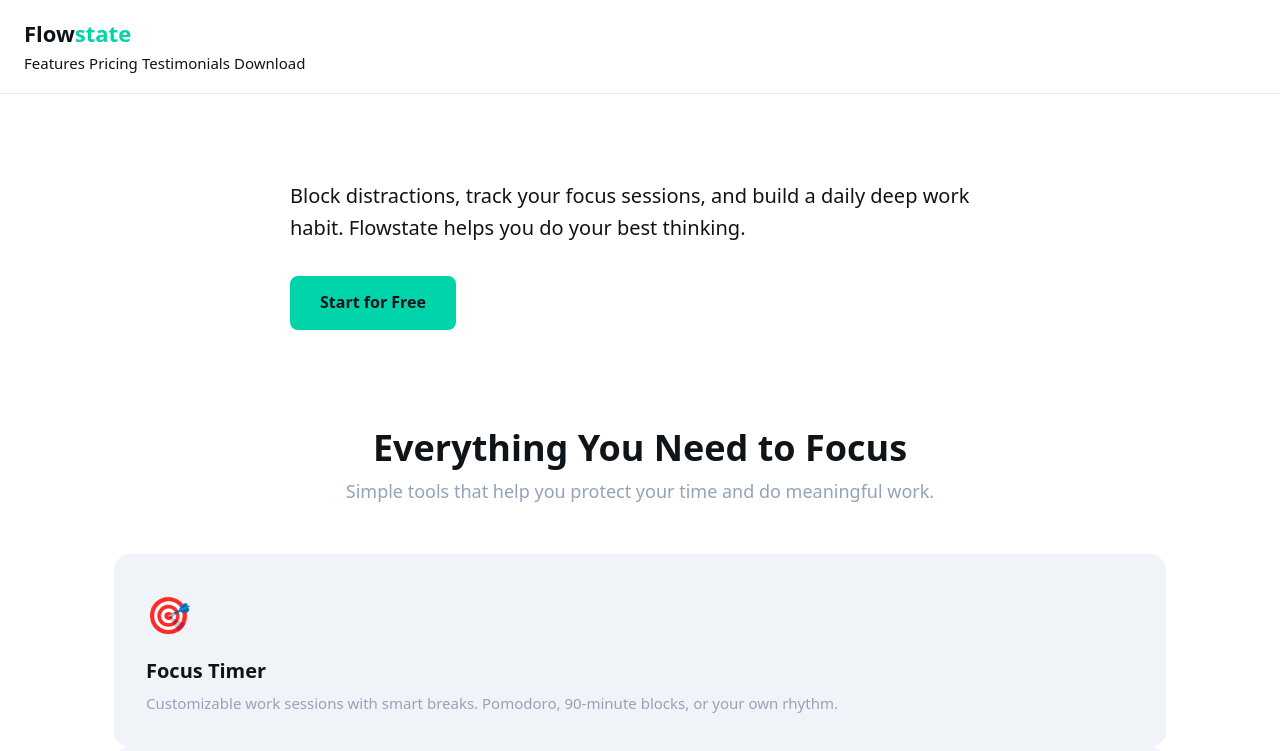
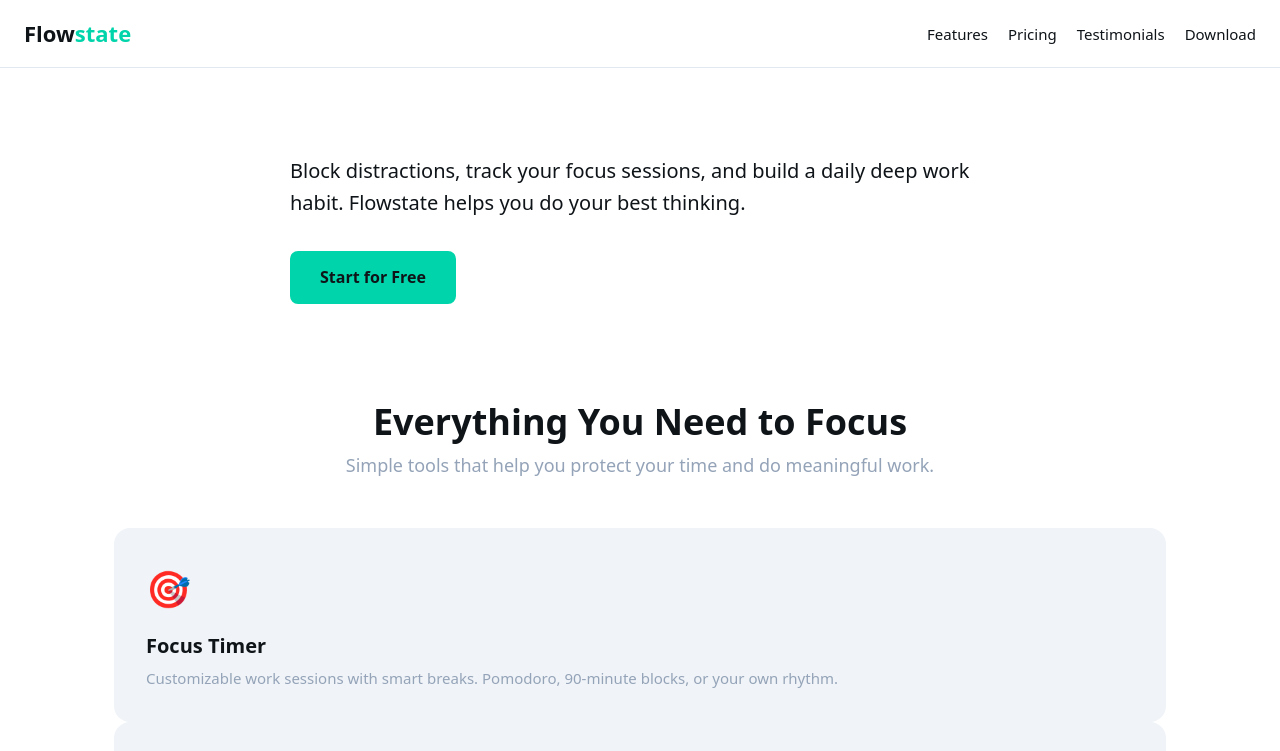
Before and after one commit to mo-amama/flowstate, a plain HTML site: page index.html in a window 1280 px wide. Shown: the top 751 px of the page. Drawn offline with Linux system fonts and the light colour scheme.

Commit message:
updated the header

```diff
--- a/css/header.css
+++ b/css/header.css
@@ -9,7 +9,13 @@
   padding: var(--space-md) var(--space-lg);
   border-bottom: 1px solid var(--color-border);
   z-index: 100;
+  display: flex;
+  justify-content: space-between;
+  align-items: center;
+  box-shadow: var(--color-accent);
+
 }
+
 
 .site-header__logo {
   font-size: 22px;
@@ -23,7 +29,8 @@
 }
 
 .nav-links {
-  align-items: center;
+  display: flex;
+  gap: 20px;
 }
 
 .nav-links a {
```
